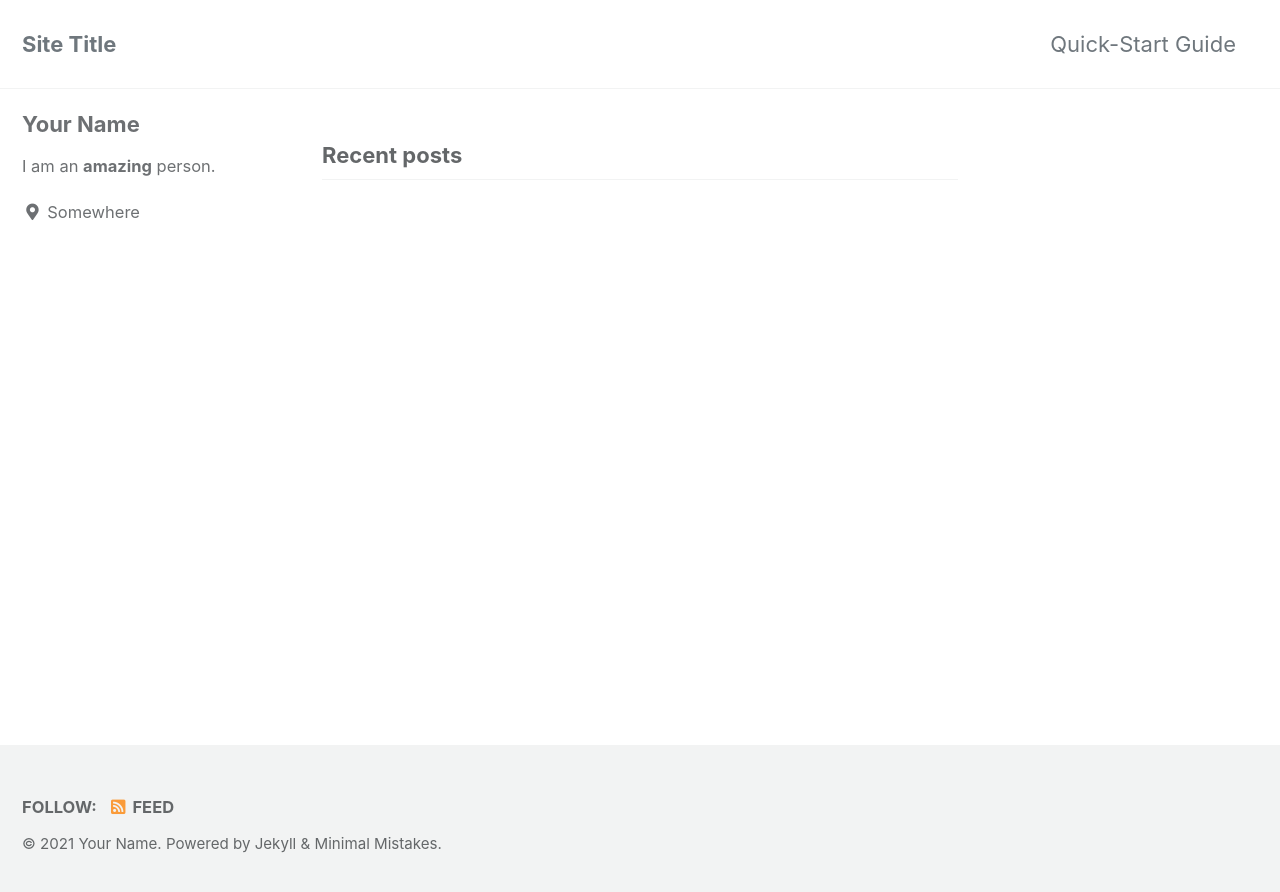
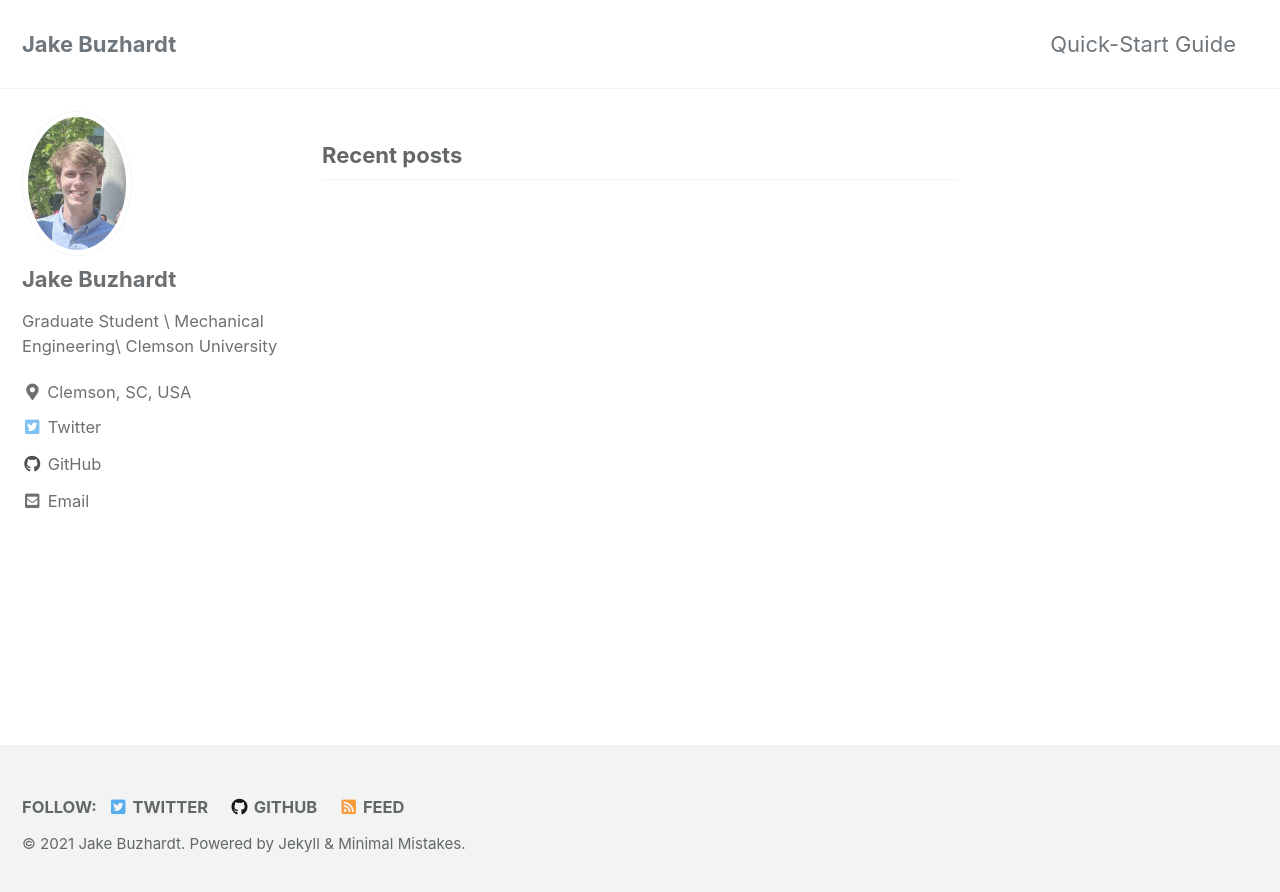
Before and after one commit to jbuzhar/jbuzhar.github.io, a Jekyll site: the page built from index.html, in a window 1280 px wide. Shown: the top 892 px of the page. Built offline with Jekyll 4.4.1, drawn with Linux system fonts in a browser that asks for light colours; cached includes are drawn as plain includes; the list of posts is cut into pages by our own code.

Commit message:
update photo

```diff
--- a/_config.yml
+++ b/_config.yml
@@ -16,10 +16,10 @@ minimal_mistakes_skin    : "default" # "air", "aqua", "contrast", "dark", "dirt"
 
 # Site Settings
 locale                   : "en-US"
-title                    : "Site Title"
+title                    : "Jake Buzhardt"
 title_separator          : "-"
 subtitle                 : # site tagline that appears below site title in masthead
-name                     : "Your Name"
+name                     : "Jake Buzhardt"
 description              : "An amazing website."
 url                      : # the base hostname & protocol for your site e.g. "https://mmistakes.github.io"
 baseurl                  : # the subpath of your site, e.g. "/blog"
@@ -102,11 +102,13 @@ analytics:
 
 # Site Author
 author:
-  name             : "Your Name"
-  avatar           : # path of avatar image, e.g. "/assets/images/bio-photo.jpg"
-  bio              : "I am an **amazing** person."
-  location         : "Somewhere"
-  email            :
+  name             : "Jake Buzhardt"
+  avatar           : "/assets/images/jbuzhar.jpg"
+  bio              : "Graduate Student \\
+                      Mechanical Engineering\\
+                      Clemson University"
+  location         : "Clemson, SC, USA"
+  email            : "jbuzhar@g.clemson.edu"
   links:
     - label: "Email"
       icon: "fas fa-fw fa-envelope-square"
@@ -116,13 +118,13 @@ author:
       # url: "https://your-website.com"
     - label: "Twitter"
       icon: "fab fa-fw fa-twitter-square"
-      # url: "https://twitter.com/"
+      url: "https://twitter.com/jakebuzhardt"
     - label: "Facebook"
       icon: "fab fa-fw fa-facebook-square"
       # url: "https://facebook.com/"
     - label: "GitHub"
       icon: "fab fa-fw fa-github"
-      # url: "https://github.com/"
+      url: "https://github.com/jbuzhar"
     - label: "Instagram"
       icon: "fab fa-fw fa-instagram"
       # url: "https://instagram.com/"
@@ -132,13 +134,13 @@ footer:
   links:
     - label: "Twitter"
       icon: "fab fa-fw fa-twitter-square"
-      # url:
+      url: "https://twitter.com/jakebuzhardt"
     - label: "Facebook"
       icon: "fab fa-fw fa-facebook-square"
       # url:
     - label: "GitHub"
       icon: "fab fa-fw fa-github"
-      # url:
+      url: "https://github.com/jbuzhar"
     - label: "GitLab"
       icon: "fab fa-fw fa-gitlab"
       # url:
```
Also changed, not shown: assets/images/jbuzhar.jpg (added).
